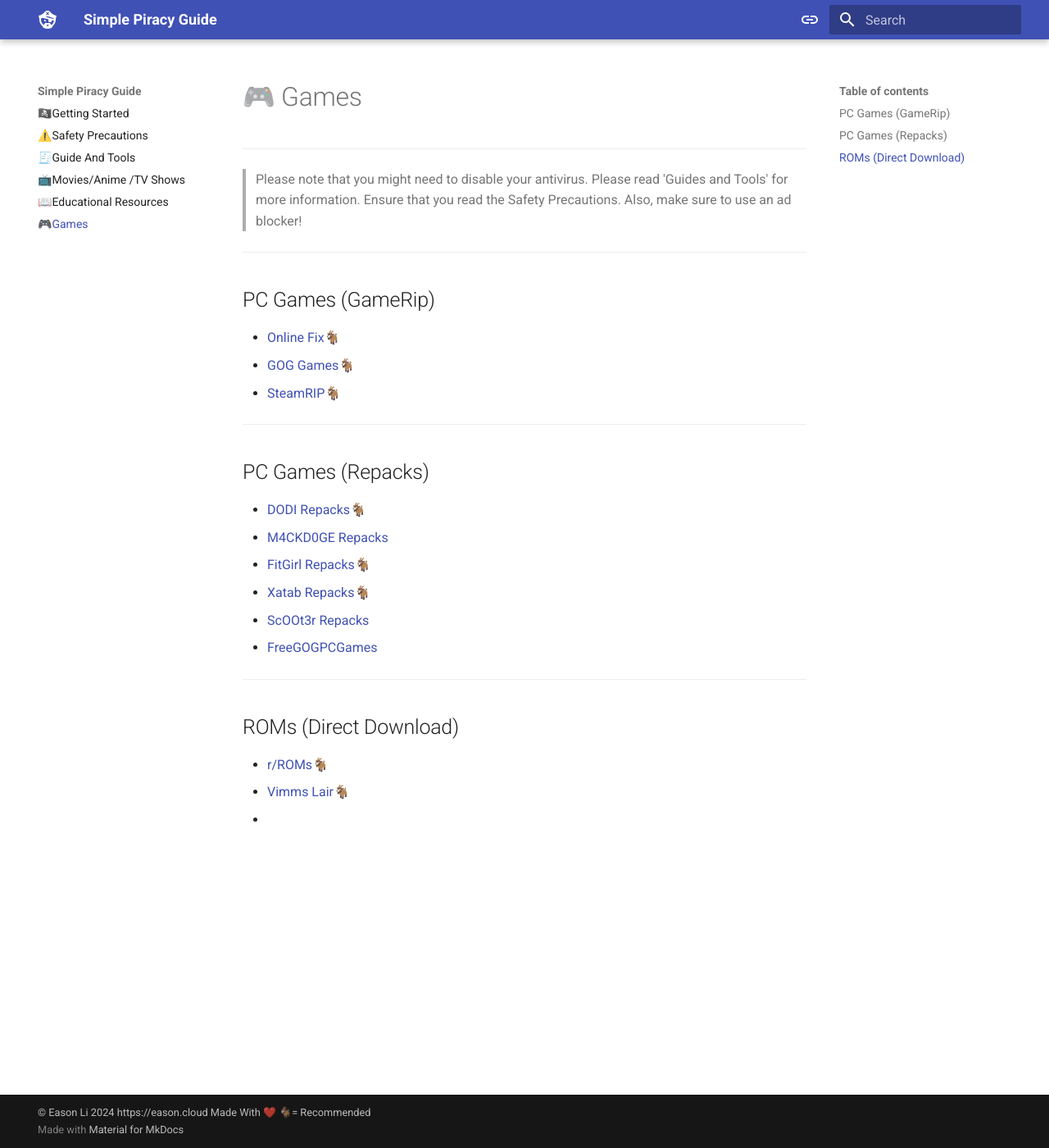
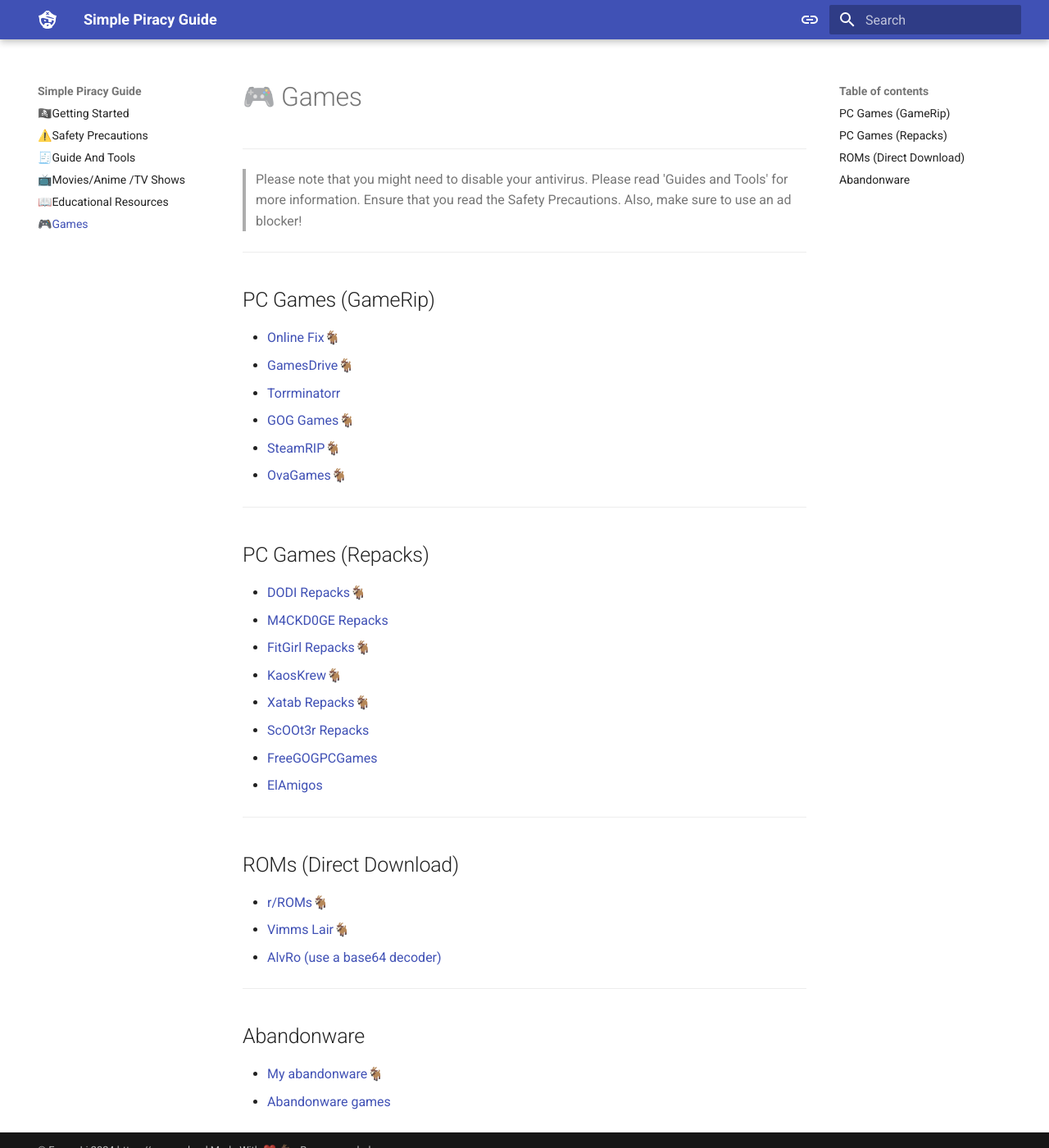
Before and after one commit to eli32-vlc/simple-piracy-guide, an MkDocs documentation site: the page built from docs/games.md, in a window 1280 px wide and 1400 px high. Shown: the whole window at 82% size. Built offline with MkDocs 1.6.1 and Material for MkDocs 9.7.7, drawn with Linux system fonts in a browser that asks for light colours.

Commit message:
Update games.md

```diff
--- a/docs/games.md
+++ b/docs/games.md
@@ -7,9 +7,13 @@
 ## PC Games (GameRip)
 
 
+
 - [Online Fix🐐](https://online-fix.me/)
+- [GamesDrive🐐](https://gamesdrive.net/)
+- [Torrminatorr](https://forum.torrminatorr.com/)
 - [GOG Games🐐](https://gog-games.to/)
 - [SteamRIP🐐](https://steamrip.com/)
+- [OvaGames🐐](https://www.ovagames.com/)
 
 ---
 ## PC Games (Repacks)
@@ -17,13 +21,21 @@
 - [DODI Repacks🐐](https://dodi-repacks.site/)
 - [M4CKD0GE Repacks](https://m4ckd0ge-repacks.site/)
 - [FitGirl Repacks🐐](https://fitgirl-repacks.site/)
+- [KaosKrew🐐](https://kaoskrew.org/)
 - [Xatab Repacks🐐](https://byxatab.com/)
 - [ScOOt3r Repacks](https://discord.gg/xe3Fys8Upy)
 - [FreeGOGPCGames](https://freegogpcgames.com/)
+- [ElAmigos](https://elamigos.site/)
 
 ---
 ## ROMs (Direct Download)
 
 - [r/ROMs🐐](https://reddit.com/r/roms)
 - [Vimms Lair🐐](https://vimm.net/)
--
+- [AlvRo (use a base64 decoder\)](https://rentry.co/FMHYBase64#alvro)
+
+---
+## Abandonware
+
+- [My abandonware🐐](https://www.myabandonware.com/)
+- [Abandonware games](https://abandonwaregames.net/)
```
